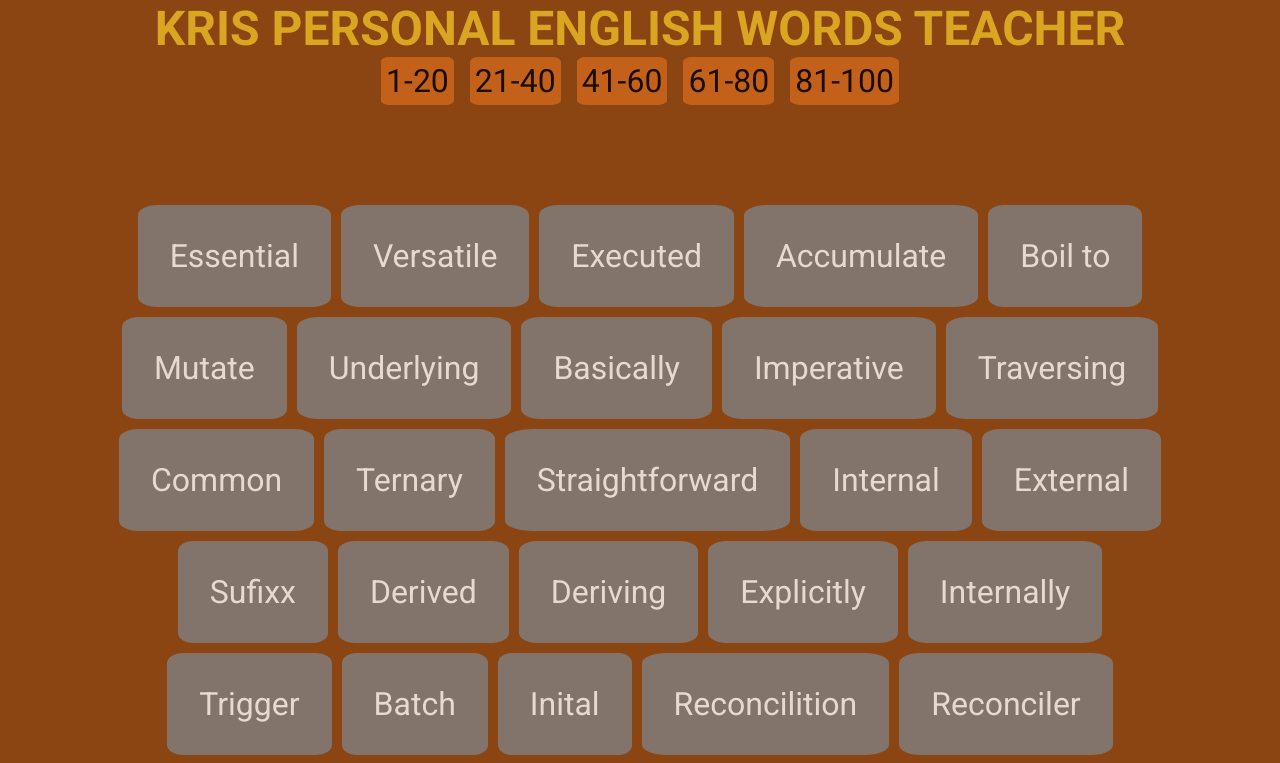
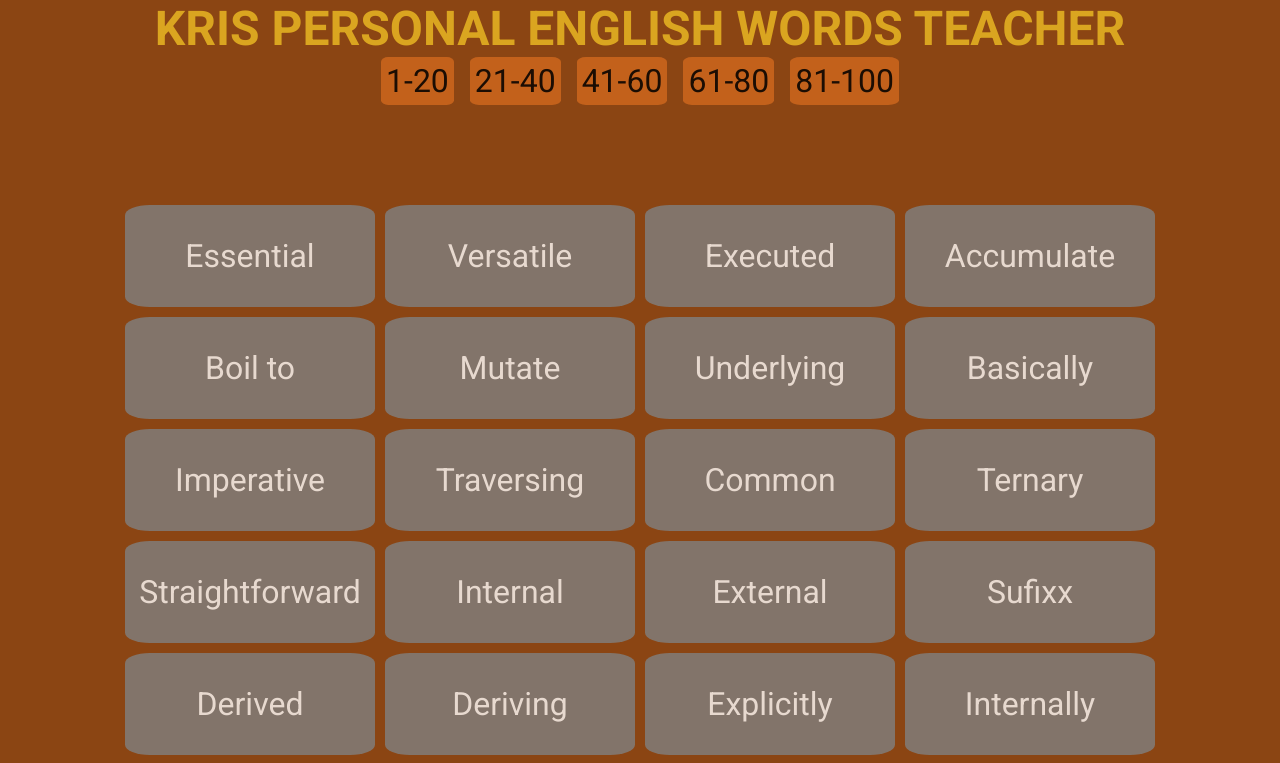
Before and after one commit to Kris1027/myEnglishTeacher, a React (Vite) app: page / in a window 1280 px wide. Shown: the top 763 px of the page. Built offline with nearby package versions, Linux system fonts and the light colour scheme.

Commit message:
add width and transition for words-card

```diff
--- a/src/style.scss
+++ b/src/style.scss
@@ -55,6 +55,8 @@ body {
   color: #fff;
   border-radius: 10%;
   opacity: 0.8;
+  width: 250px;
+  transition: 1s;
   &:hover {
     opacity: 1;
   }
```
